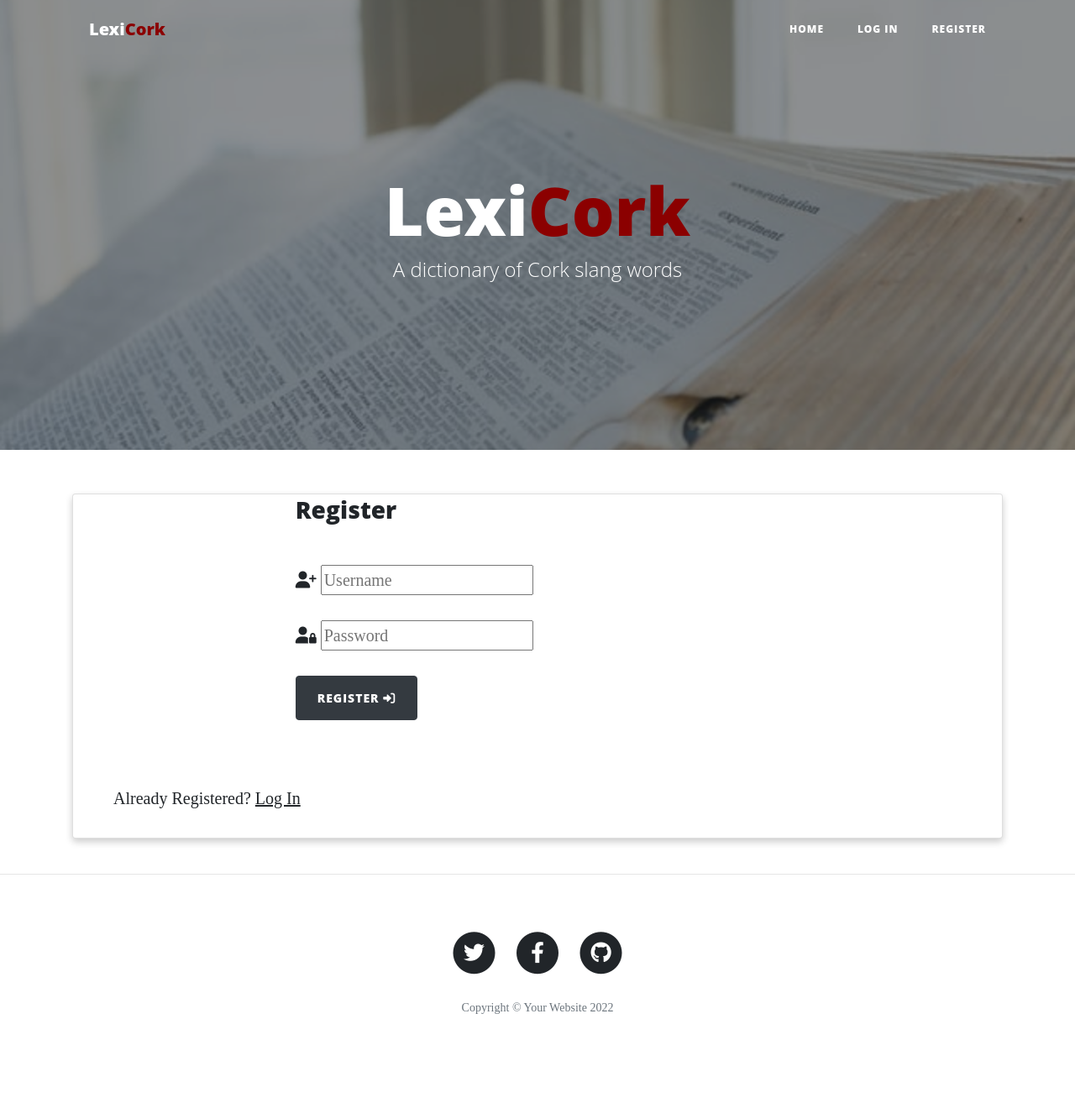
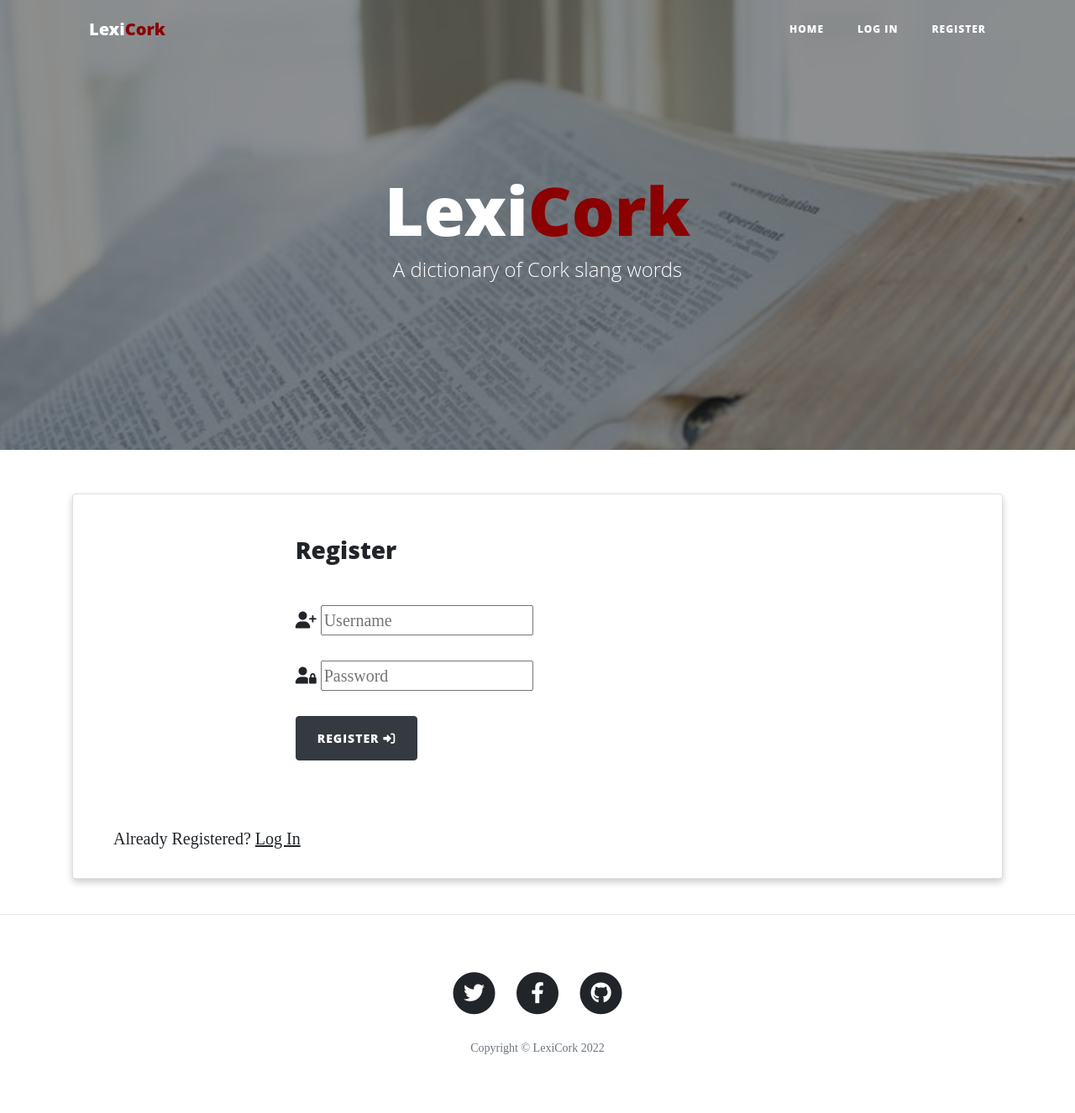
Before and after one commit to Code-Institute-Submissions/MaggieWalsh-LexiCorkResub, a Flask app: page /register in a window 1280 px wide. Shown: the whole page at 84% size. Before the commit the page ends 1208 px from the top, so only its background shows below. Run offline with Flask 2, Linux system fonts and the light colour scheme; some libraries are stand-ins or nearby versions.

Commit message:
Tidy files

```diff
--- a/static/css/style.css
+++ b/static/css/style.css
@@ -1,21 +1,7 @@
-/* .col-md-5 img {
-    width: 100%;
-} */
-
 /* Font colour for logo */
 #red-text{
     color: #8b0000;
 }
-
-/* Fix overflow on sm screen */
-
-@media (max-width: 450px) {
-    table#table.col-lg-12.col-md-12.text-center{
-        font-size: 15px;
-    }
-    }
-
-
 
 /* Card styling - https://www.w3schools.com/howto/howto_css_cards.asp */
 .card {
@@ -38,7 +24,6 @@
 .flashes h4 {
     line-height: 2;
 }
-
 
 /* Limit the number of cards to a deck
 https://stackoverflow.com/questions/38895106/how-to-limit-number-of-columns-of-card-deck */
@@ -64,3 +49,10 @@ https://stackoverflow.com/questions/38895106/how-to-limit-number-of-columns-of-c
 .error-text {
     font-size: 3vw;
 }
+
+/* Fix overflow on sm screen */
+@media (max-width: 450px) {
+    table#table.col-lg-12.col-md-12.text-center{
+        font-size: 15px;
+    }
+    }
--- a/templates/404.html
+++ b/templates/404.html
@@ -1,5 +1,6 @@
 {% extends "base.html" %}
 {% block content %}
+    <!-- 404 Error -->
     <div class="container centered text-center">
         <p class="error">
             404
--- a/templates/500.html
+++ b/templates/500.html
@@ -1,5 +1,6 @@
 {% extends "base.html" %}
 {% block content %}
+    <!-- 500 Error -->
     <div class="container centered text-center">
         <p class="error">500</p>
         <p class="error-text">
--- a/templates/alphabet.html
+++ b/templates/alphabet.html
@@ -1,7 +1,9 @@
 {% extends "base.html" %}
 {% block content %}
+    <!-- Header for Alphabet -->
     <h3 class="col-lg-12 col-md-12 text-center">Browse the dictionary</h3>
     <hr />
+    <!-- Alphabet List -->
     <table id="table" class="col-lg-12 col-md-12 text-center">
         <tr>
             {% for letter in alphabetList %}
@@ -12,6 +14,7 @@
     <hr />
     <h3 class="col-lg-12 col-md-12 text-center">Displaying all words beginning with the letter {{ page_title }}</h3>
     <hr />
+    <!-- Card Deck to Display Words -->
     <div class="card-deck">
         {% for word in words %}
         <div class="card">
--- a/templates/base.html
+++ b/templates/base.html
@@ -19,6 +19,7 @@
 </head>
 
 <body>
+  <!-- Navigation Menu -->
   <nav class="navbar navbar-expand-lg navbar-light fixed-top" id="mainNav">
     <div class="container">
       <a class="navbar-brand" href="{{ url_for('index') }}">Lexi<span id="red-text">Cork</span></a>
@@ -120,7 +121,7 @@
             </li>
           </ul>
           <p class="copyright text-muted">
-            Copyright &copy; Your Website <span id="copyright"></span>
+            Copyright &copy; LexiCork <span id="copyright"></span>
           </p>
         </div>
       </div>
--- a/templates/edit_word.html
+++ b/templates/edit_word.html
@@ -1,6 +1,7 @@
 {% extends "base.html" %}
 
 {% block content %}
+  <!-- Edit Word -->
   {% for word in words %}
     <form class="" method="POST" action="{{url_for('edit_word', word_id=word.id)}}">
   {% endfor %}
--- a/templates/index.html
+++ b/templates/index.html
@@ -1,7 +1,9 @@
 {% extends "base.html" %}
 {% block content %}
+    <!-- Header for Homepage -->
     <h3 class="col-lg-12 col-md-12 text-center">{{ page_title }}</h3>
     <hr />
+    <!-- Alphabet Table -->
     <table id="table" class="col-lg-12 col-md-12 text-center">
         <tr>
             {% for letter in alphabetList %}
--- a/templates/profile.html
+++ b/templates/profile.html
@@ -1,6 +1,6 @@
 {% extends "base.html" %}
 {% block content %}
-
+    <!-- Displays Users Name -->
     <div class="row">
         <div class="col s12 m8 offset-m2">
             <div class="card-panel">
--- a/templates/register.html
+++ b/templates/register.html
@@ -1,13 +1,15 @@
 {% extends "base.html" %}
 {% block content %}
-
+    <!-- Register Page -->
     <main class="mb-4">
+        <!-- Card -->
         <div class="card">
             <div class="container px-4 px-lg-5">
                 <div class="row gx-4 gx-lg-5 justify-content-center">
                     <div class="col-md-10 col-lg-8 col-xl-7">
-                        <h3 class="center-align">Register</h3>
+                        <h3 class="center-align mt-5">Register</h3>
                         <div class="my-5">
+                            <!-- Form -->
                             <form id="contactForm" method="POST" action="{{ url_for('register') }}">
                                 <div class="form-floating">
                                     <i class="fas fa-user-plus prefix"></i>
@@ -32,6 +34,7 @@
                         </div>
                     </div>
                 </div>
+                <!-- Link to Login if Already Registered -->
                 <div class="row">
                     <div class="col s12">
                         <p class="center-align">
--- a/templates/submit_word.html
+++ b/templates/submit_word.html
@@ -1,7 +1,7 @@
 {% extends "base.html" %}
 
 {% block content %}
-
+    <!-- Submit Word -->
     <form class="" method="POST" action="{{url_for('submit_word')}}">
         <div class="form-group">
           <label for="word">Word</label>
```
Also changed, not shown: templates/login.html (+5 -2 lines), static/img/about-bg.jpg (deleted), static/img/contact-bg.jpg (deleted), static/img/home-bg.jpg (deleted), static/img/post-bg.jpg (deleted), static/img/post-sample-image.jpg (deleted).
